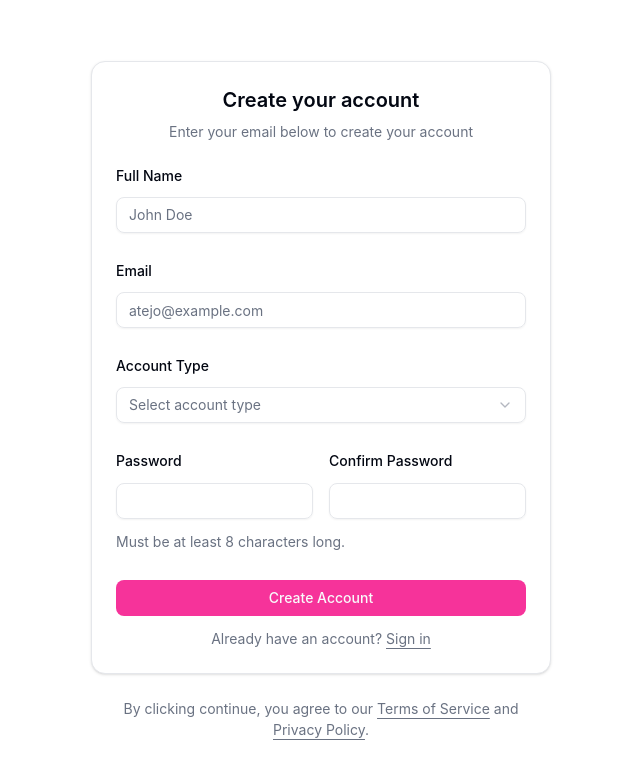
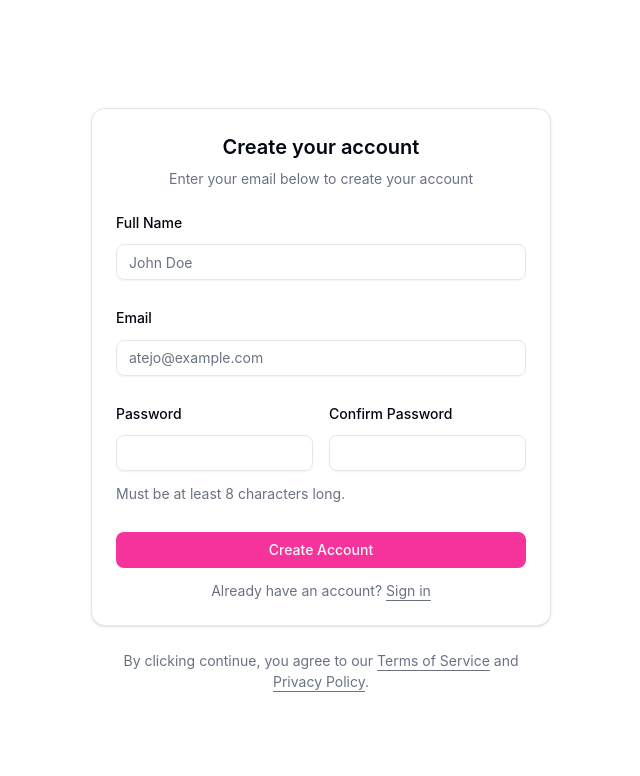
Before and after one commit to joannaajoseestacio-lang/lccfoods, a React (Vite) app: page /signup in a window 1280 px wide. Shown: the top 776 px of the page, without its empty margins (319-959 px from the left). Built offline with nearby package versions, Linux system fonts and the light colour scheme.

Commit message:
fix taena

```diff
--- a/src/components/product-grid.tsx
+++ b/src/components/product-grid.tsx
@@ -81,7 +81,9 @@ function ProductCard({ product }: { product: Product }) {
       } else {
         const { error: insertItemError } = await supabase
           .from("cart_items")
-          .insert([{ cart_id: cartData.id, product_id: productId, quantity: 1 }]);
+          .insert([
+            { cart_id: cartData.id, product_id: productId, quantity: 1 },
+          ]);
 
         if (insertItemError) throw insertItemError;
       }
@@ -153,7 +155,7 @@ function ProductCard({ product }: { product: Product }) {
           <span className="text-base font-bold text-foreground">
             ₱{parseInt(product.price).toFixed(2)}
           </span>
-
+          {product.status === "available" && (
             <Button
               onClick={() => handleAddCart(product.id)}
               size="sm"
@@ -163,6 +165,7 @@ function ProductCard({ product }: { product: Product }) {
               <Plus className="h-3 w-3" />
               Add to Cart
             </Button>
+          )}
         </div>
       </div>
     </div>
--- a/src/components/signup-form.tsx
+++ b/src/components/signup-form.tsx
@@ -37,7 +37,6 @@ export function SignupForm({
   const [loading, setLoading] = useState(false);
   const [name, setName] = useState("");
   const [email, setEmail] = useState("");
-  const [accountType, setAccountType] = useState("");
   const [password, setPassword] = useState("");
   const [confirmPassword, setConfirmPassword] = useState("");
 
@@ -58,7 +57,7 @@ export function SignupForm({
 
     try {
       setLoading(true);
-      console.log(name, email, password, accountType)
+      console.log(name, email, password, "student")
 
       const { success, error } = await signupNewUser(email, password, name, accountType);
 
@@ -113,21 +112,6 @@ export function SignupForm({
                   value={email}
                   onChange={(e) => setEmail(e.target.value)}
                 />
-              </Field>
-
-              <Field>
-                <FieldLabel>Account Type</FieldLabel>
-                <Select onValueChange={setAccountType}>
-                  <SelectTrigger>
-                    <SelectValue placeholder="Select account type" />
-                  </SelectTrigger>
-                  <SelectContent>
-                    <SelectGroup>
-                      <SelectItem value="student">Student</SelectItem>
-                      <SelectItem value="staff">Staff</SelectItem>
-                    </SelectGroup>
-                  </SelectContent>
-                </Select>
               </Field>
 
               <Field>
--- a/src/pages/Cart.tsx
+++ b/src/pages/Cart.tsx
@@ -174,7 +174,11 @@ function ShopPaymentCard({ shop, items, receipt, reference_number, uploading, on
             Reference Number
           </Label>
           <div>
-            <Input placeholder="Enter gcash reference number" type="number" onChange={(e) => onReferenceChange(e.target.value)} value={reference_number} />
+            <Input
+            placeholder="Enter gcash reference number"
+            type="number"
+            onChange={(e) => onReferenceChange(e.target.value) }
+            value={reference_number} />
           </div>
 
         </div>
@@ -439,7 +443,7 @@ export default function CartPage() {
 
               <Button
                 className="w-full h-12 rounded-xl text-xs uppercase tracking-widest font-semibold text-white shadow-sm transition-all active:scale-[0.99]"
-                disabled={!allReceiptsUploaded}
+                disabled={!allReceiptsUploaded || reference.length !== 13}
                 onClick={handleOrder}
               >
                 Place Order
```
Lines whose indentation alone changed are shown as unchanged.
